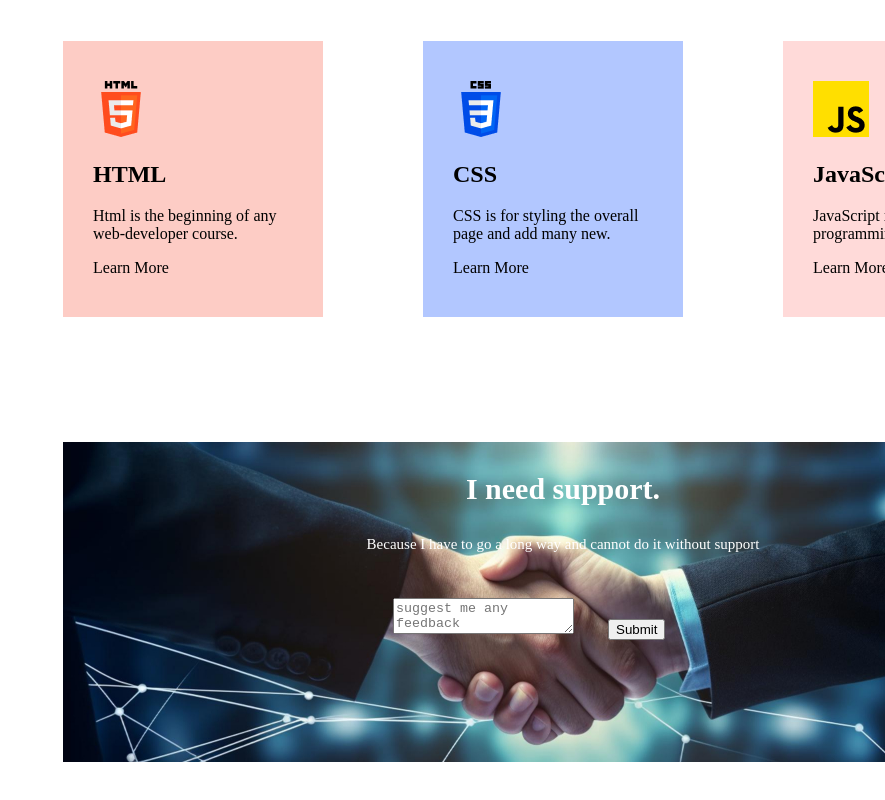
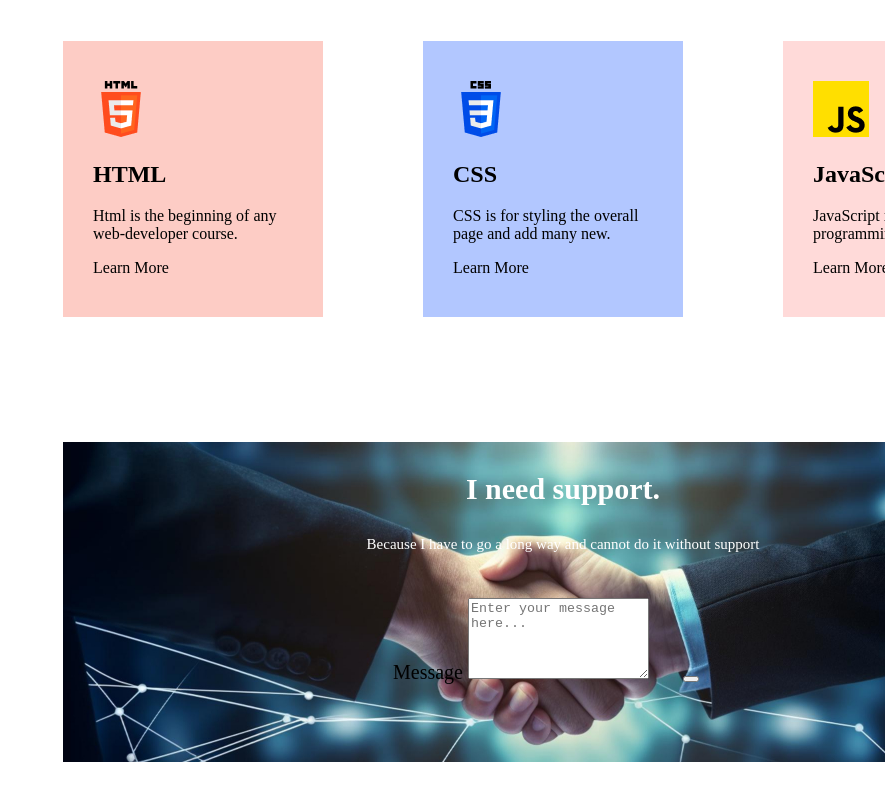
Before and after one commit to animatalukder/Assignment-1, a plain HTML site: page index.html in a window 1280 px wide. Shown: the part 3563-4363 px from the top of the page, without its empty margins (395-1280 px from the left). Drawn offline with Linux system fonts and the light colour scheme.

Commit message:
added new work

```diff
--- a/index.html
+++ b/index.html
@@ -92,11 +92,11 @@
         <h2 class="footer-2">I need support.</h2>
         <p class="footer-3">Because I have to go a long way and cannot do it without support</p>
         <div class="footer-message">
-            <label for="message"></label>
-            <textarea id="message" name="message"  placeholder="suggest me any feedback"></textarea>
+            <label for="message">Message</label>
+            <textarea id="message" name="message" rows="5" placeholder="Enter your message here..."></textarea>
         </div>
         <div class="footer-button">
-            <button type="submit">Submit</button>
+            <button type="submit"></button>
         </div>
      </section>
    </footer>
```
